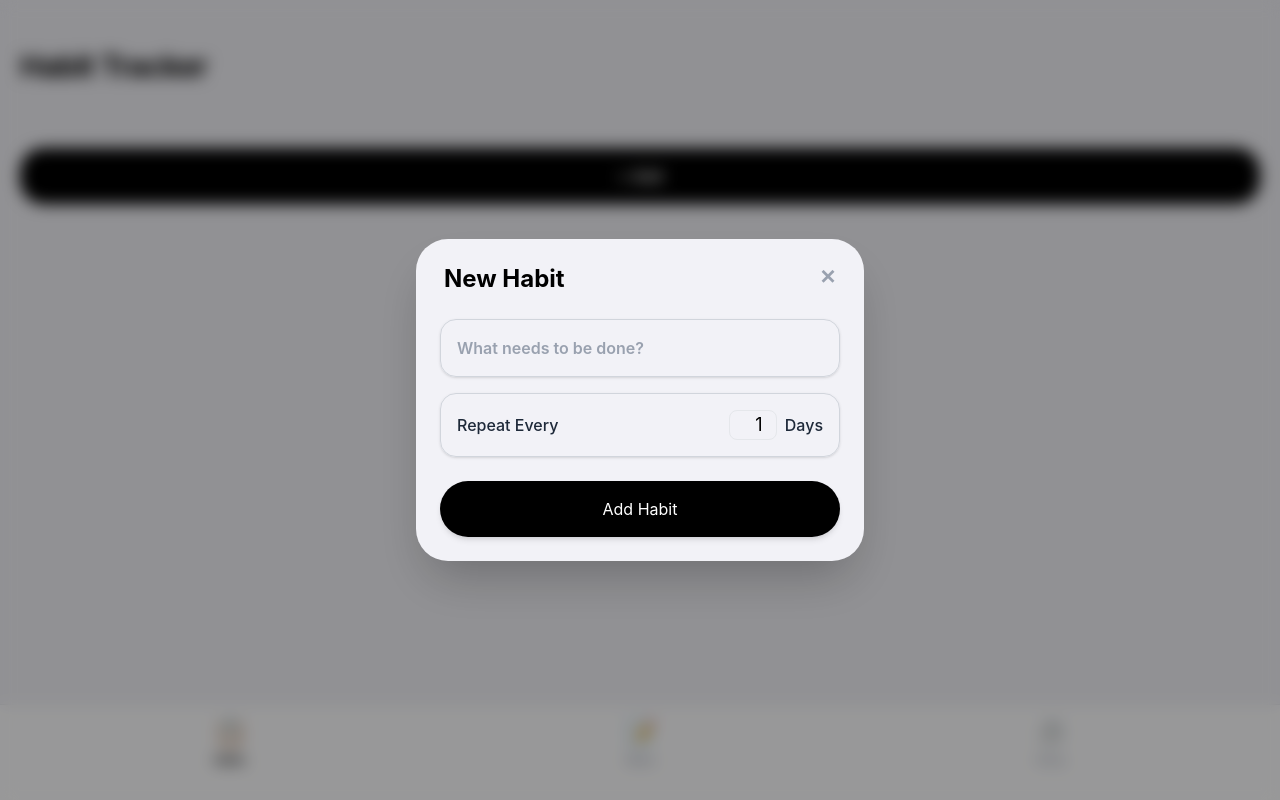
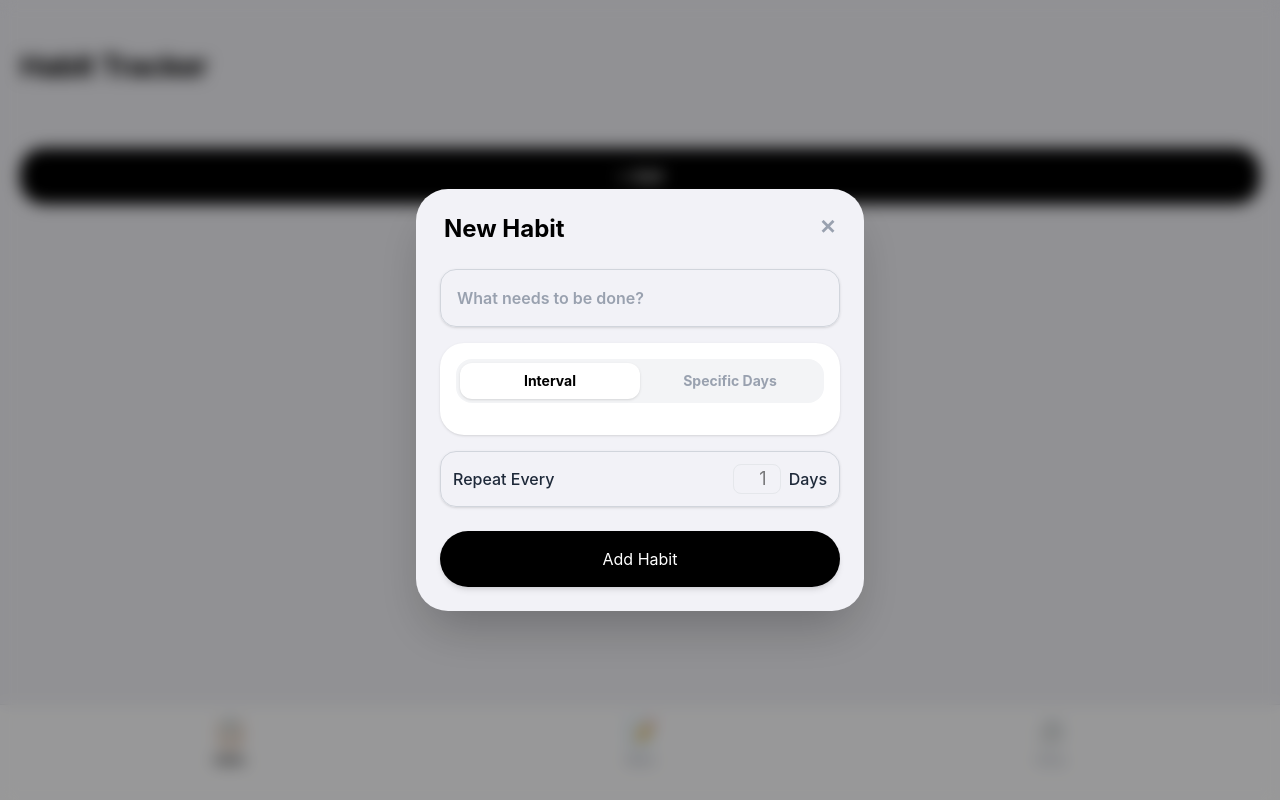
Before and after one commit to Viacheslav-Ognev/task-tracker, a React (Vite) app: page / in a window 1280 px wide. Both pictures are taken after a click on the button "+ Add". Built offline with nearby package versions, Linux system fonts and the light colour scheme.

Commit message:
interval\weekday

```diff
--- a/src/App.tsx
+++ b/src/App.tsx
@@ -2,6 +2,7 @@ import { useState, useEffect } from "react";
 import NotesScreen from "./components/NotesScreen";
 import FocusScreen from "./components/FocusScreen";
 import TaskScreen from "./components/TaskScreen";
+
 
 function App() {
   const screen = ["Habit Tracker", "Notes", "Focus Timer"];
@@ -33,7 +34,7 @@ function App() {
       >
         <button
           onClick={() => setCurrentScreenIndex(0)}
-          className={` flex flex-col items-center gap-1 transition-colors
+          className={` flex flex-col items-center gap-1 transition-colors cursor-pointer
         ${
           currentScreenIndex === 0
             ? "text-black"
@@ -46,7 +47,7 @@ function App() {
 
         <button
           onClick={() => setCurrentScreenIndex(1)}
-          className={` flex flex-col items-center gap-1 transition-colors
+          className={` flex flex-col items-center gap-1 transition-colors cursor-pointer
         ${
           currentScreenIndex === 1
             ? "text-black"
@@ -59,7 +60,7 @@ function App() {
 
         <button
           onClick={() => setCurrentScreenIndex(2)}
-          className={` flex flex-col items-center gap-1 transition-colors
+          className={` flex flex-col items-center gap-1 transition-colors cursor-pointer
         ${
           currentScreenIndex === 2
             ? "text-black"
--- a/src/components/FocusScreen.tsx
+++ b/src/components/FocusScreen.tsx
@@ -96,7 +96,7 @@ export default function FocusScreen() {
       </h1>
       <button
         onClick={() => setIsModalOpen(true)}
-        className="relative rounded-full w-72 h-72 outline-none mb-12 hover:scale-102 transition-transform duration-300"
+        className="relative rounded-full w-72 h-72 outline-none mb-12 hover:scale-102 transition-transform duration-300 cursor-pointer"
 
       >
         <div
@@ -143,7 +143,7 @@ export default function FocusScreen() {
         <button
           onClick={toggleTimer}
           className=" w-20 h-20 bg-black text-white rounded-full flex items-center justify-center text-3xl shadow-lg hover:bg-gray-800
-                transition-transform hover:scale-105"
+                transition-transform hover:scale-105 cursor-pointer"
         >
           {isActive ?
           <span>
@@ -162,7 +162,7 @@ export default function FocusScreen() {
 
         <button
           onClick={resetTimer}
-          className=" text-gray-600 rounded-full flex items-center justify-center text-xl hover:scale-105 transition-transform"
+          className=" text-gray-600 rounded-full flex items-center justify-center text-xl hover:scale-105 transition-transform cursor-pointer"
         >
           Reset
         </button>
--- a/src/components/ModalAddTask.tsx
+++ b/src/components/ModalAddTask.tsx
@@ -2,17 +2,39 @@ import { useState } from "react";
 
 type ModalProps = {
   onClose: () => void;
-  onAdd: (title: string, days: number) => void;
+  onAdd: (title: string, mode: 'interval' | 'weekdays', daysInterval: number, selectedDays: number[]) => void;
 };
+
+const WEEKDAYS =[
+  {id: 1, label:'Mo'},{id: 2, label:'Tu'},
+  {id: 3, label:'We'},{id: 4, label:'Th'},
+  {id: 5, label:'Fr'},{id: 6, label:'Sa'},{id: 7, label:'Su'}
+];
 
 export default function ModalAddTask({ onClose, onAdd }: ModalProps) {
   const [inputValue, setInputValue] = useState("");
+
+
   const [daysValue, setDaysValue] = useState(1);
+  const [selectedDays, setSelectedDays] = useState<number[]>([]);
+  const [mode, setMode] = useState<'interval' | 'weekdays'>('interval');
+
+  const toggleDays = (id:number) => {
+    if(selectedDays.includes(id)) {
+      setSelectedDays(selectedDays.filter(daysId => daysId !== id));
+    } else {
+      setSelectedDays([...selectedDays, id]);
+    }
+  }
 
   const handleSave = () => {
     if (inputValue.trim() === "") return;
 
-    onAdd(inputValue, daysValue);
+    if (mode === 'weekdays' && selectedDays.length === 0){
+      return
+    }
+
+    onAdd(inputValue, daysValue, mode, selectedDays);
     onClose();
   };
 
@@ -42,13 +64,41 @@ export default function ModalAddTask({ onClose, onAdd }: ModalProps) {
             />
           </div>
 
-          <div className=" flex border border-gray-300 p-4 rounded-2xl shadow-sm justify-between items-center">
+          <div className=" bg-white p-4 rounded-3xl shadow-sm ">
+              <div className="relative flex bg-gray-100 p-1 rounded-2xl mb-4 ">
+
+                <div
+                  className={`absolute top-1 bottom-1 w-[calc(50%-4px)] rounded-xl bg-white shadow-sm transition-transform duration-300 ease-in-out
+                    ${mode === 'weekdays' ? 'translate-x-full' : 'translate-x-0'}`}
+                />
+
+                <button
+                onClick={() => setMode('interval')}
+                className={` relative flex-1 py-2 text-sm font-bold transition-colors cursor-pointer z-10 duration-300 outline-none
+                          ${mode === 'interval' ? 'text-black' : 'text-gray-400 hover:text-gray-600'}`}
+                >
+                  Interval
+                </button>
+
+                <button
+                onClick={() => setMode('weekdays')}
+                className={` relative flex-1 py-2 text-sm font-bold transition-colors cursor-pointer z-10 duration-300 outline-none
+                          ${mode === 'weekdays' ? 'text-black' : 'text-gray-400 hover:text-gray-600'}`}
+                >
+                  Specific Days
+                </button>
+
+              </div>
+          </div>
+
+          {mode === 'interval' ? (
+            <div className=" flex border border-gray-300 p-3 rounded-2xl shadow-sm justify-between items-center">
               <span className=" text-gray-800 font-medium"> Repeat Every</span>
                 <div className=" flex items-center gap-2">
                   <input
                     type="number"
+                    placeholder="1"
                     min="1"
-                value={daysValue}
                     onChange={(e) => setDaysValue(Number(e.target.value))}
                     className=" border border-gray-200 rounded-lg w-12 text-center pl-3 text-lg outline-none bg-transparent"
                   />
@@ -56,12 +106,30 @@ export default function ModalAddTask({ onClose, onAdd }: ModalProps) {
                 </div>
             </div>
 
+          ) : (
+            <div className=" flex justify-between gap-1 py-2">
+              {WEEKDAYS.map((day) => (
+                <button
+                key={day.id}
+                onClick={() => toggleDays(day.id)}
+                className={` w-10 h-10 rounded-full font-bold text-sm transition-colors cursor-pointer
+                          ${selectedDays.includes(day.id) ? 'bg-black/60 text-white shadow-sm' : 'bg-gray-100 text-gray-500 hover:bg-gray-200'}`}
+                >
+                  {day.label}
+                </button>
+              ))}
+            </div>
+          )}
+
+
+
           <button
             onClick={handleSave}
-            className=" bg-black text-white py-4 rounded-full hover:bg-black/90 transition-colors mt-2 shadow-md"
+            className=" bg-black text-white py-4 rounded-full hover:bg-black/90 transition-colors mt-2 shadow-md cursor-pointer"
           >
             Add Habit
           </button>
+
         </div>
       </div>
     </div>
--- a/src/components/TaskScreen.tsx
+++ b/src/components/TaskScreen.tsx
@@ -1,6 +1,6 @@
 import { useState, useEffect } from "react";
 import ModalAddTask from "./ModalAddTask";
-import { addDays } from "date-fns";
+import { addDays, getDay } from "date-fns";
 import TaskCard from "./TaskCard";
 
 // обьявляем типы для массива
@@ -11,7 +11,27 @@ export type Task = {
   isDone: boolean;
   nextDate: number;
   count: number;
+  mode: "interval" | "wekdays";
+  selectedDays: number[];
 };
+
+const calculateNextDays = (baseDate: Date,   mode: "interval" | "wekdays", intervalDays: number, selectedDays: number[] ) => {
+  if(mode === 'interval') {
+    return addDays(baseDate, intervalDays).getTime()
+  }
+  if(selectedDays.length === 0) {
+    return baseDate.getTime();
+  }
+  for ( let i=1; i<=7; i++) {
+    const futureDate = addDays(baseDate, i);
+    const dayOfWeek = getDay(futureDate);
+
+    if (selectedDays.includes(dayOfWeek)) {
+      return futureDate.getTime();
+    }
+  }
+  return baseDate.getTime();
+}
 
 export default function TaskScreen() {
   const [isModalOpen, setIsModalOpen] = useState(false);
@@ -35,14 +55,16 @@ export default function TaskScreen() {
   };
 
   // функция добавления задания с очищением инпута
-  const handleAddTask = (newTitle: string, newDays: number) => {
+  const handleAddTask = (newTitle: string, newDays: number, mode: "interval" | "wekdays", selectedDays: number[] ) => {
     const newTask = {
       count: 0,
       id: Date.now(),
       title: newTitle,
       days: newDays,
       isDone: false,
-      nextDate: addDays(new Date(), newDays).getTime(),
+      mode: mode,
+      selectedDays: selectedDays,
+      nextDate: calculateNextDays(new Date(), mode, newDays, selectedDays),
     };
     setTasks([...tasks, newTask]);
   };
@@ -54,7 +76,7 @@ export default function TaskScreen() {
         return {
           ...task,
           count: task.count + 1,
-          nextDate: addDays(task.nextDate, Number(task.days)).getTime(),
+          nextDate: calculateNextDays(new Date(task.nextDate), task.mode, task.days, task.selectedDays),
         };
       }
       return task;
```
Lines whose indentation alone changed are shown as unchanged.
